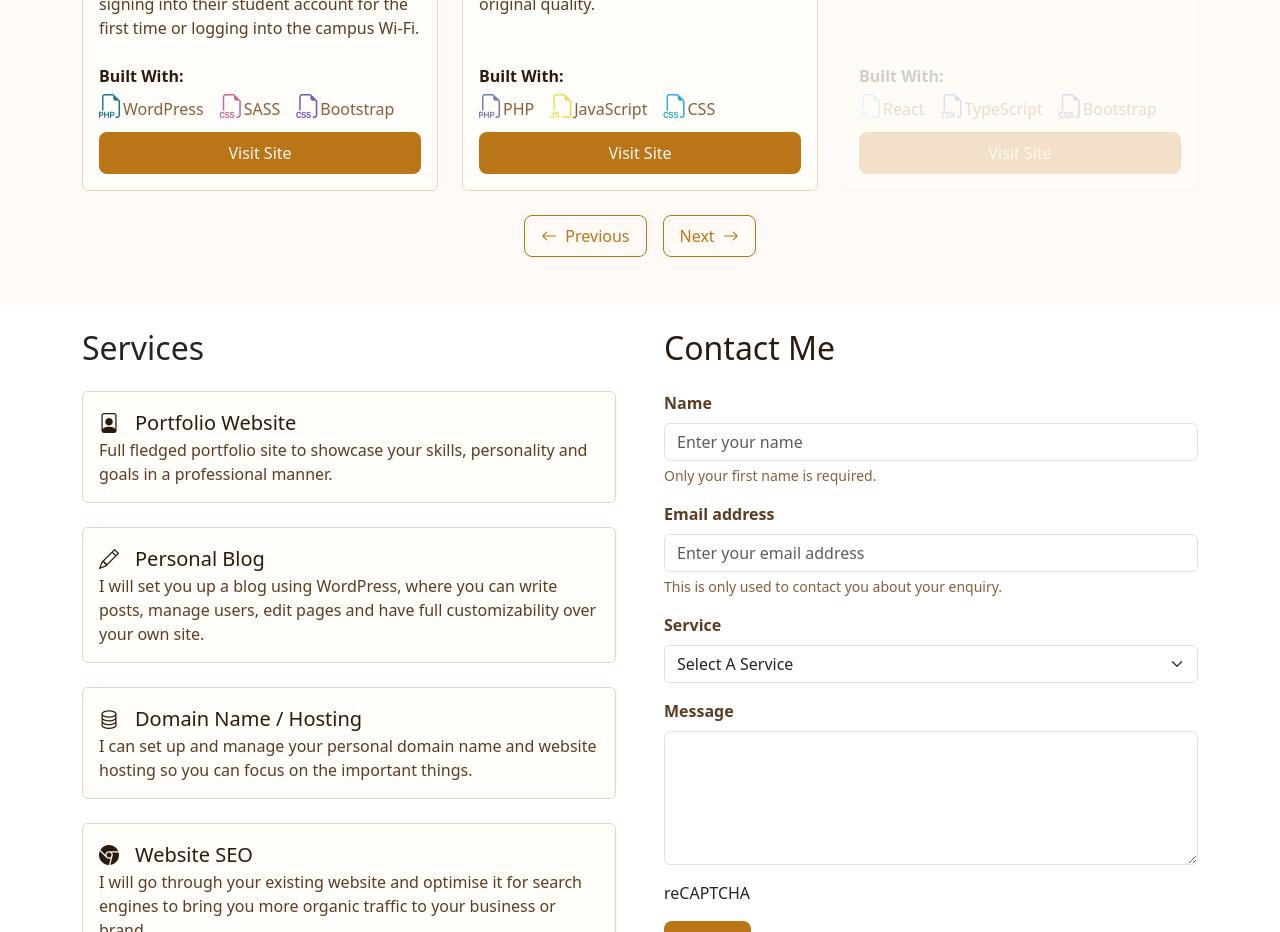
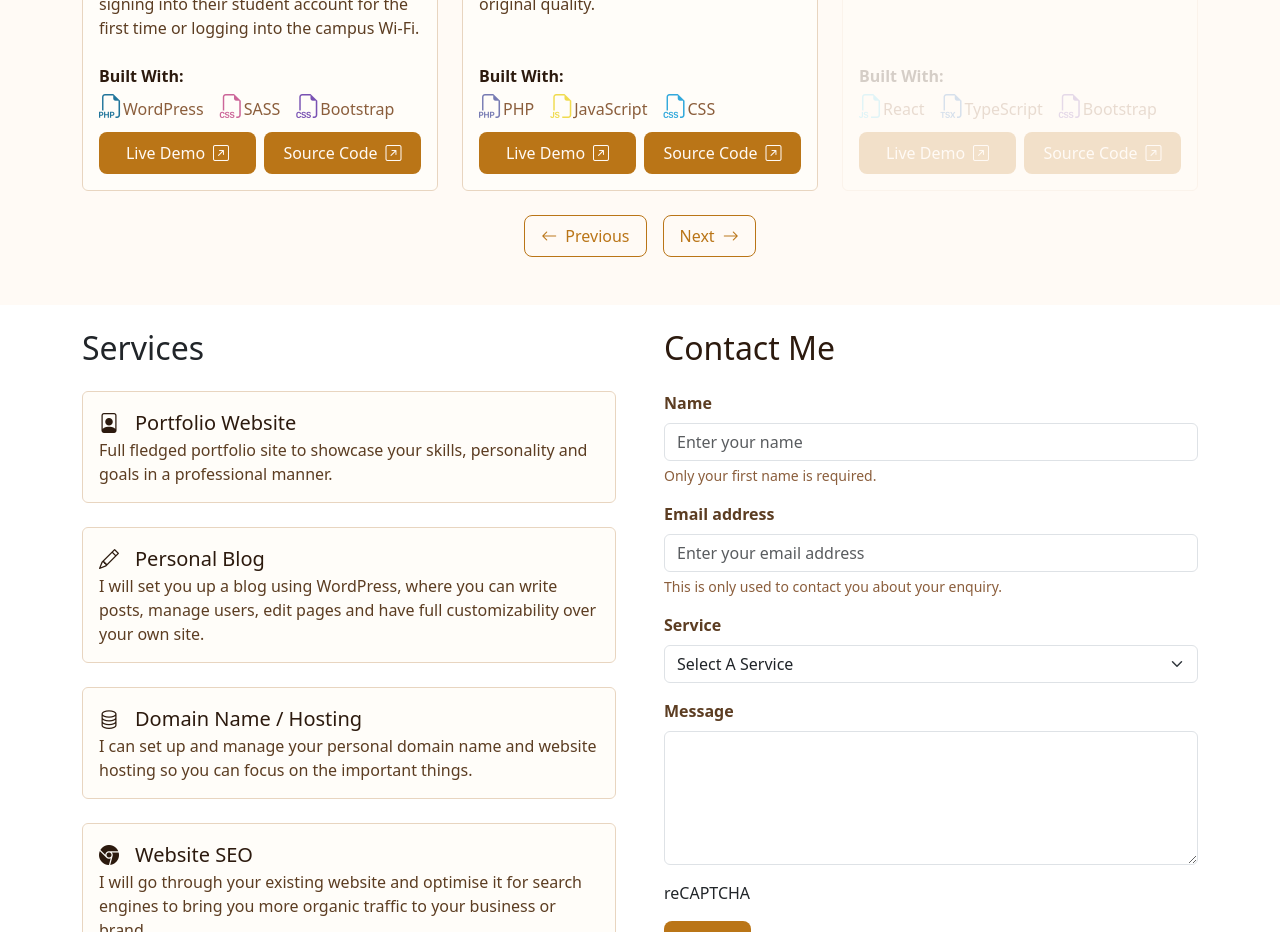
Before and after one commit to Tyler-de-Wit/portfolio-site-react, a React (Vite) app: page / in a window 1280 px wide. Shown: the part 1760-2692 px from the top of the page. Built offline with nearby package versions, Linux system fonts and the light colour scheme.

Commit message:
feat: Add source code links to all project cards

```diff
--- a/src/components/MyWorkSection.tsx
+++ b/src/components/MyWorkSection.tsx
@@ -50,7 +50,7 @@ const MyWorkSection = () => {
           {visibleProjectCards.map((project) => (
             <div className="col-12 col-md-6 col-lg-4 fade-in" key={project.id}>
               <div className="card h-100 card-background thin-border">
-                <a href={project.linkHref}>
+                <a href={project.liveSitelinkHref}>
                   <img
                     src={project.imageSrc}
                     alt={project.imageAlt}
@@ -79,13 +79,24 @@ const MyWorkSection = () => {
                         </span>
                       ))}
                     </div>
-                    <a
-                      href={project.linkHref}
-                      className="btn button-link w-100"
-                      target="_blank"
-                    >
-                      {project.linkText}
-                    </a>
+                    <div className="d-flex gap-2">
+                      <a
+                        href={project.liveSitelinkHref}
+                        className="btn button-link w-50"
+                        target="_blank"
+                      >
+                        {project.liveSitelinkText}
+                        <i className="bi bi-arrow-up-right-square ms-2"></i>
+                      </a>
+                      <a
+                        href={project.repositorylinkHref}
+                        className="btn button-link w-50"
+                        target="_blank"
+                      >
+                        {project.repositorylinkText}
+                        <i className="bi bi-arrow-up-right-square ms-2"></i>
+                      </a>
+                    </div>
                   </div>
                 </div>
               </div>
--- a/src/data/projectCards.ts
+++ b/src/data/projectCards.ts
@@ -4,8 +4,10 @@ interface Project {
   imageAlt: string;
   title: string;
   text: string;
-  linkHref: string;
-  linkText: string;
+  liveSitelinkHref: string;
+  liveSitelinkText: string;
+  repositorylinkHref: string;
+  repositorylinkText: string;
   projectSkills: ProjectSkill[];
 }
 
@@ -21,8 +23,11 @@ const projectCards: Project[] = [
     imageAlt: "...",
     title: "Project Management Application",
     text: "App build with next.js that communicates with an API to create, read, update and delete projects, milestones, tasks, checklist items, comments and users.",
-    linkHref: "https://at3-web-app-using-frameworks-tyler.vercel.app/",
-    linkText: "Visit Site",
+    liveSitelinkHref: "https://at3-web-app-using-frameworks-tyler.vercel.app/",
+    liveSitelinkText: "Live Demo",
+    repositorylinkHref:
+      "https://github.com/Tyler-de-Wit/at3-web-app-using-frameworks-Tyler-de-Wit",
+    repositorylinkText: "Source Code",
     projectSkills: [
       {
         skillIcon: "bi bi-filetype-js text-next",
@@ -44,8 +49,10 @@ const projectCards: Project[] = [
     imageAlt: "...",
     title: "Library Website",
     text: "Built specifically for a client at the NMT Library, this website helps new students at NMTAFE complete common tasks like signing into their student account for the first time or logging into the campus Wi-Fi.",
-    linkHref: "https://mytafespace.screencraft.net.au/",
-    linkText: "Visit Site",
+    liveSitelinkHref: "https://mytafespace.screencraft.net.au/",
+    liveSitelinkText: "Live Demo",
+    repositorylinkHref: "https://github.com/Tyler-de-Wit/Library-Project",
+    repositorylinkText: "Source Code",
     projectSkills: [
       {
         skillIcon: "bi bi-filetype-php text-wordpress",
@@ -67,8 +74,10 @@ const projectCards: Project[] = [
     imageAlt: "...",
     title: "TilsPics",
     text: "This is a site that I made for myself which allows me to upload, download and showcase my photography in it's full original quality.",
-    linkHref: "https://tilspics.com",
-    linkText: "Visit Site",
+    liveSitelinkHref: "https://tilspics.com",
+    liveSitelinkText: "Live Demo",
+    repositorylinkHref: "https://github.com/Tyler-de-Wit/tilspics",
+    repositorylinkText: "Source Code",
     projectSkills: [
       {
         skillIcon: "bi bi-filetype-php text-php",
@@ -90,8 +99,10 @@ const projectCards: Project[] = [
     imageAlt: "...",
     title: "Portfolio Website",
     text: "This is the website that you are currently on, which I made for myself to showcase my skillset, passion and gloals.",
-    linkHref: "https://tylerdewit.com",
-    linkText: "Visit Site",
+    liveSitelinkHref: "https://tylerdewit.com",
+    liveSitelinkText: "Live Demo",
+    repositorylinkHref: "https://github.com/Tyler-de-Wit/portfolio-site-react",
+    repositorylinkText: "Source Code",
     projectSkills: [
       {
         skillIcon: "bi bi-filetype-js text-react",
@@ -113,8 +124,10 @@ const projectCards: Project[] = [
     imageAlt: "...",
     title: "GuitarMatchup",
     text: "Being the first major site I ever made it's not winning any design awards, but it does showcase one of my other passions and has a backend where I can edit the weekly guitars showcase from inside the site.",
-    linkHref: "https://guitarmatchup.com",
-    linkText: "Visit Site",
+    liveSitelinkHref: "https://guitarmatchup.com",
+    liveSitelinkText: "Live Demo",
+    repositorylinkHref: "https://github.com/Tyler-de-Wit/guitarmatchup",
+    repositorylinkText: "Source Code",
     projectSkills: [
       {
         skillIcon: "bi bi-filetype-php text-php",
```
